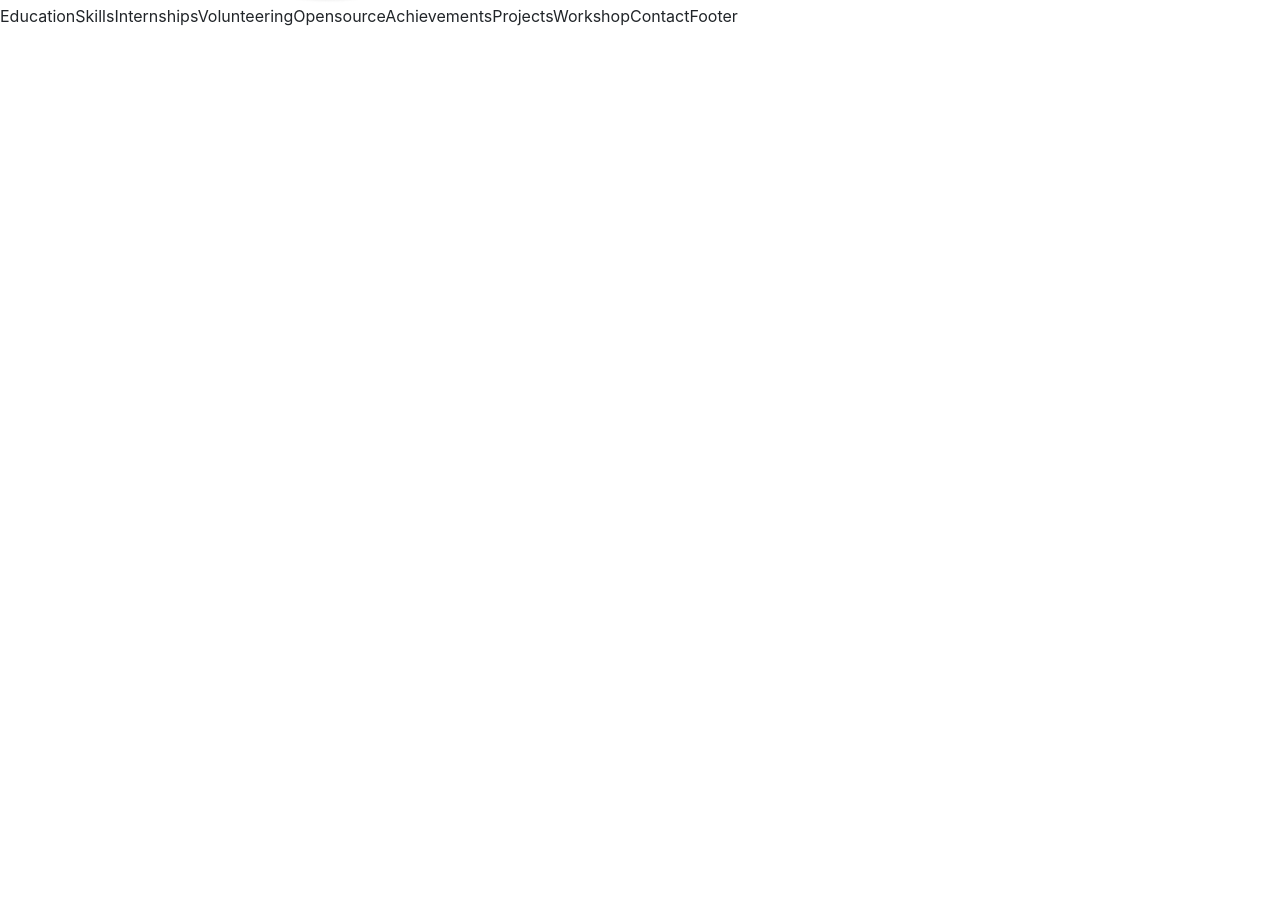
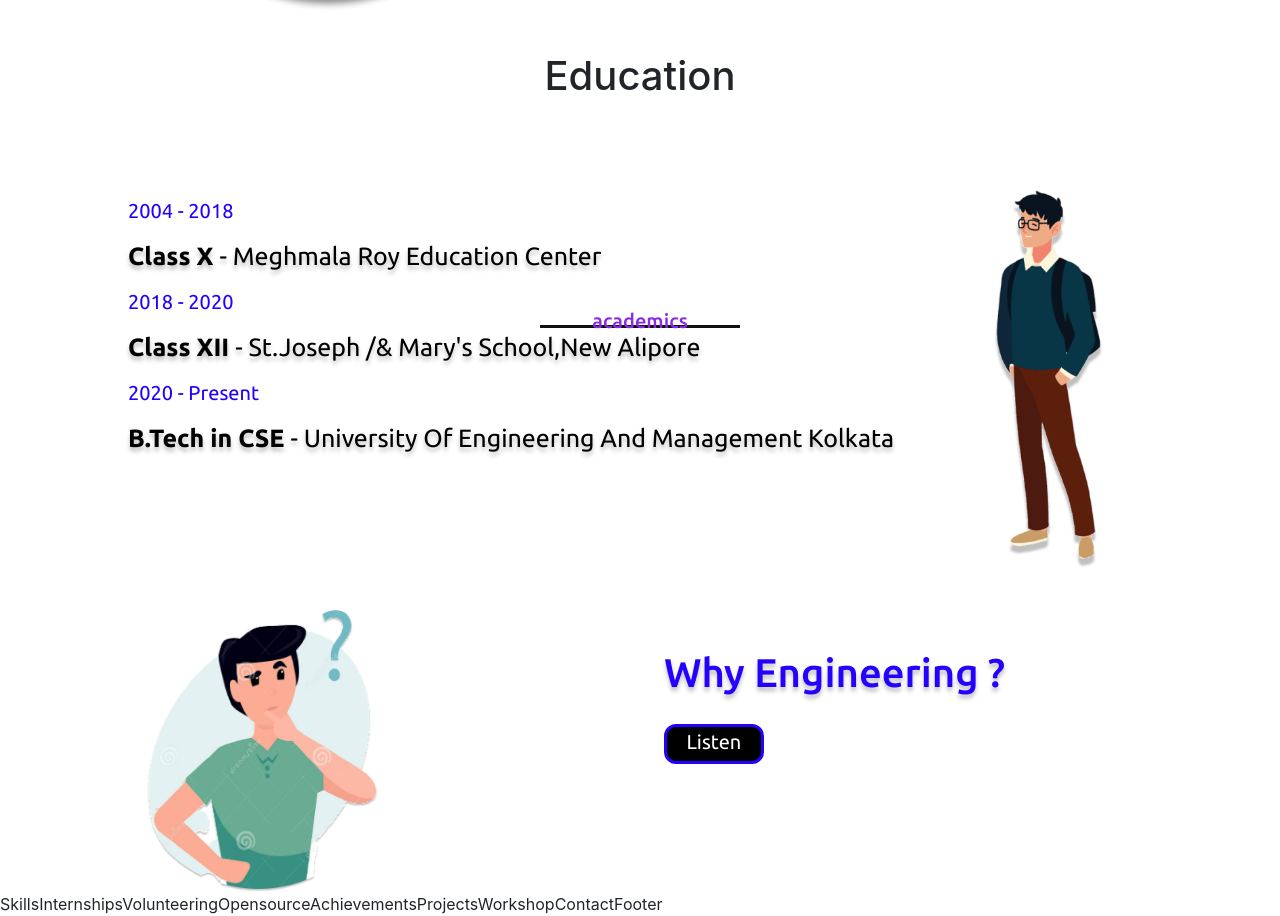
Before and after one commit to ItsRoy69/MyPortfolio, a React (Create React App) app in the folder client/: page / in a window 1280 px wide. Shown: the part 1219-2135 px from the top of the page. Before the commit the page ends 1247 px from the top, so only its background shows below. Built offline with nearby package versions, Linux system fonts and the light colour scheme.

Commit message:
Education

```diff
--- a/client/src/components/Navbar.js
+++ b/client/src/components/Navbar.js
@@ -56,8 +56,8 @@ const Navbar = () => {
                   <li  className="menu-item" >
                     <NavLink exact activeClassName='is-active' onClick={toggleClass} to={`/`}> Home </NavLink>
                   </li>
-                  <li className="menu-item" ><NavLink onClick={toggleClass} activeClassName='is-active' to={`/About`}> About </NavLink> </li>
-                  <li className="menu-item" ><NavLink onClick={toggleClass} activeClassName='is-active' to={`/About`}> Skills </NavLink> </li>
+                  <li className="menu-item" ><a onClick={toggleClass} activeClassName='is-active' href="#aboutme">About</a> </li>
+                  <li className="menu-item" ><a onClick={toggleClass} activeClassName='is-active' href="#aboutme"> Skills </a> </li>
                   <li onClick={toggleSubmenu} className="menu-item sub__menus__arrows" > <Link to="#"> Work <FiChevronDown /> </Link>
                     <ul className={boxClassSubMenu.join(' ')} >
                       <li><NavLink onClick={toggleClass} activeClassName='is-active'  to={`/Online`}> Internships </NavLink> </li>
--- a/client/src/pages/About.js
+++ b/client/src/pages/About.js
@@ -7,7 +7,7 @@ import Typical from 'react-typical';
 const About = () => {
   return (
     <>
-      <div className="about">
+      <div className="about" id='aboutme'>
         <div className="about_content">
           <h1 className="title">A little about me</h1>
         </div>
@@ -15,7 +15,7 @@ const About = () => {
             <div className="about_pic">
               <img src={aboutimg} alt="aboutimg"/>
             </div>
-            <div className="about_padding" id="home">
+            <div className="about_padding">
               <div className="about-content">
                 <h2>Hi! 👋 I'm Jyotirmoy and I'm a{' '}
                   <Typical
--- a/client/src/pages/Education.js
+++ b/client/src/pages/Education.js
@@ -1,9 +1,48 @@
-import React from 'react'
+import React from 'react';
+import "../styles/Education.css";
+
+import education1 from '../assets/education1.png';
+import education2 from '../assets/education2.png';
 
 const Education = () => {
+
   return (
     <>
-      Education
+      <div className="education">
+        <div className="education_content">
+          <h1 className="title">Education</h1>
+        </div>
+         <div className="education_details">
+            <div className="education-content">
+              <div className="college">
+                <h2>2004 - 2018</h2>
+                <h3><span>Class X </span> - Meghmala Roy Education Center</h3>
+              </div>
+              <div className="college">
+                <h2>2018 - 2020</h2>
+                <h3><span>Class XII </span> - St.Joseph /& Mary's School,New Alipore</h3>
+              </div>
+              <div className="college">
+                <h2>2020 - Present</h2>
+                <h3><span>B.Tech in CSE  </span> - University Of Engineering And Management Kolkata</h3>
+              </div>
+            </div>
+            <div className="education_pic">
+              <img src={education1} alt="educationimg"/>
+            </div>
+         </div>
+         <div className="engineer_details">
+            <div className="engineer_pic">
+              <img src={education2} alt="engineerimg"/>
+            </div>
+            <div className="engineer-content">
+              <div className="engineer">
+                <h2>Why Engineering ?</h2>
+                <div className='button' type="button"><h3>Listen</h3></div>
+              </div>
+            </div>
+         </div>
+      </div>
     </>
   )
 }
--- a/client/src/styles/About.css
+++ b/client/src/styles/About.css
@@ -1,10 +1,14 @@
 @import url('https://fonts.googleapis.com/css2?family=Poppins:wght@400;500;600;700&family=Ubuntu:wght@400;500;700&display=swap');
 
 .about_content{
-   align-items: center;
-   text-align: center;
-   margin-top: 5vh;
-   margin-bottom: 10vh;
+    align-items: center;
+    text-align: center;
+    margin-top: 5vh;
+    margin-bottom: 10vh;
+    flex: 1;
+    display: flex;
+    justify-content: center;
+    flex-direction: column;
 }
 
 .about_content .title::before{
@@ -42,15 +46,6 @@
     display: flex;
 }
 
-.about-content {
-    flex: 1;
-    display: flex;
-    justify-content: center;
-    align-items: flex-start;
-    flex-direction: column;
-    margin-top: 5rem;
-}
-
 .about-content h2 {
     font-family: 'Ubuntu';
     font-style: normal;
@@ -60,8 +55,7 @@
 }
 
 .about-text{
-  color: #8a2be2;
-
+    color: #8a2be2;
 }
 
 .about-content p {
@@ -202,5 +196,4 @@
         line-height: 24px;
     }
 
-
 }
--- a/client/src/styles/Education.css
+++ b/client/src/styles/Education.css
@@ -0,0 +1,210 @@
+@import url('https://fonts.googleapis.com/css2?family=Poppins:wght@400;500;600;700&family=Ubuntu:wght@400;500;700&display=swap');
+
+.education_content{
+    align-items: center;
+    text-align: center;
+    margin-top: 5vh;
+    margin-bottom: 10vh;
+    flex: 1;
+    display: flex;
+    justify-content: center;
+    flex-direction: row;
+}
+
+.education_content .title::before{
+    content: "";
+    position: absolute;
+    bottom: -30px;
+    left: 50%;
+    width: 200px;
+    height: 3px;
+    background: #111;
+    transform: translateX(-50%);
+    font-family: 'Ubuntu';
+    font-style: normal;
+    font-weight: 500;
+    top: 193vh;
+ }
+
+.education_content .title::after{
+    font-family: 'Ubuntu';
+    font-style: normal;
+    font-weight: 500;
+    content: "academics";
+    color: #8a2be2;
+    bottom: 0;
+    left: 50%;
+    font-size: 20px;
+    padding: 0 5px;
+    background: #fff;
+    transform: translateX(-50%);
+    position:absolute;
+    top: 191vh;
+}
+
+.education_details{
+    margin-left: 10vw;
+    flex-direction: row;
+    display: flex;
+}
+
+.education_pic img{
+    width: 10vw;
+    height: 100%;
+}
+
+.education-content{
+    width: 75%;
+}
+
+.college h2{
+    color: #2400FF;
+    font-size: 20px;
+    line-height: 45px;
+    font-family: 'Ubuntu';
+    font-style: normal;
+    font-weight: 400;
+}
+
+.college span{
+    font-family: 'Ubuntu';
+    font-style: normal;
+    font-weight: 700;
+    font-size: 26px;
+    color: #000000;
+    font-size: 25px;
+    text-shadow: 0px 4px 4px rgba(0, 0, 0, 0.25);
+}
+
+.college h3{
+    font-family: 'Ubuntu';
+    font-style: normal;
+    font-weight: 400;
+    color: #000000;
+    font-size: 25px;
+    text-shadow: 0px 4px 4px rgba(0, 0, 0, 0.25);
+}
+
+.engineer_details{
+    margin-left: 10vw;
+    flex-direction: row;
+    display: flex;
+}
+
+.engineer_pic img{
+    width: auto;
+    height: 40vh;
+}
+
+.engineer-content{
+    align-items: center;
+    text-align: center;
+    margin-top: 5vh;
+    margin-bottom: 10vh;
+    flex: 1;
+    display: flex;
+    justify-content: center;
+}
+
+.engineer h2{
+    font-family: 'Ubuntu';
+    font-style: normal;
+    font-weight: 500;
+    font-size: 40px;
+    line-height: 23px;
+    color: #2400FF;
+    text-shadow: 0px 4px 4px rgba(0, 0, 0, 0.25);
+}
+
+.button{
+    color: #fff;
+    border: 3px solid #2400FF;
+    border-radius: 12px;
+    width: 100px;
+}
+
+@media screen and (max-width: 1050px) {
+    .education_details {
+        flex-direction: column;
+    }
+
+    .education_content{
+        margin-bottom: 0vh;
+        width: 100%;
+     }
+
+     .education_content .title::after{
+        width: 100px;
+        position: relative;
+        display: flex;
+        flex: auto;
+        margin-top: -5vh;
+    }
+
+     .education_content .title::before{
+         display: none;
+     }
+
+     .education_pic {
+        width: 100%;
+        justify-content: center;
+        margin-left: -6%;
+    }
+
+     .education_pic img {
+        width:50%;
+        height: auto;
+    }
+
+    .education-content {
+        margin-top: 0rem;
+    }
+
+    .education-content h2 {
+        font-weight: 400;
+        font-size: 16px;
+        line-height: 75px;
+    }
+
+    .education-content h4{
+        font-size: 20px;
+    }
+
+    .button{
+        margin-top: 0vh;
+    }
+
+}
+
+@media screen and (max-width: 650px) {
+    .education-content h1 {
+        font-size: 48px;
+        line-height: 60px;
+    }
+
+    .education-content p {
+        font-size: 16px;
+        line-height: 24px;
+    }
+
+    .education_content .title::before{
+        content: "";
+        position: absolute;
+        transform: translateX(-50%);
+        bottom: 120px;
+     }
+
+}
+
+@media screen and (max-width: 490px) {
+    .education-content h1 {
+        font-size: 36px;
+        line-height: 48px;
+    }
+
+    .education-content p {
+        font-size: 14px;
+        line-height: 24px;
+    }
+
+}
```
Also changed, not shown: client/src/assets/education1.png (added), client/src/assets/education2.png (added).
